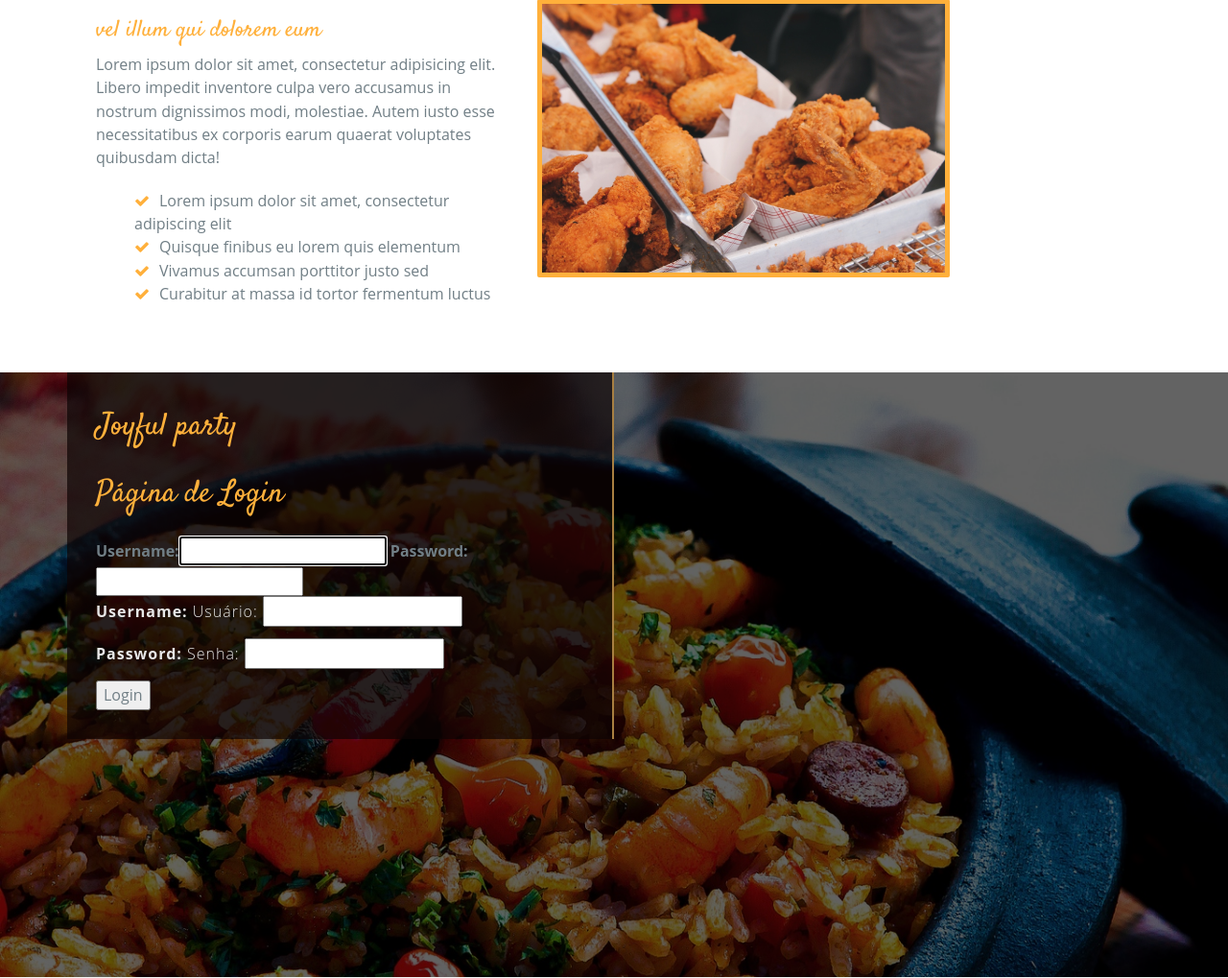
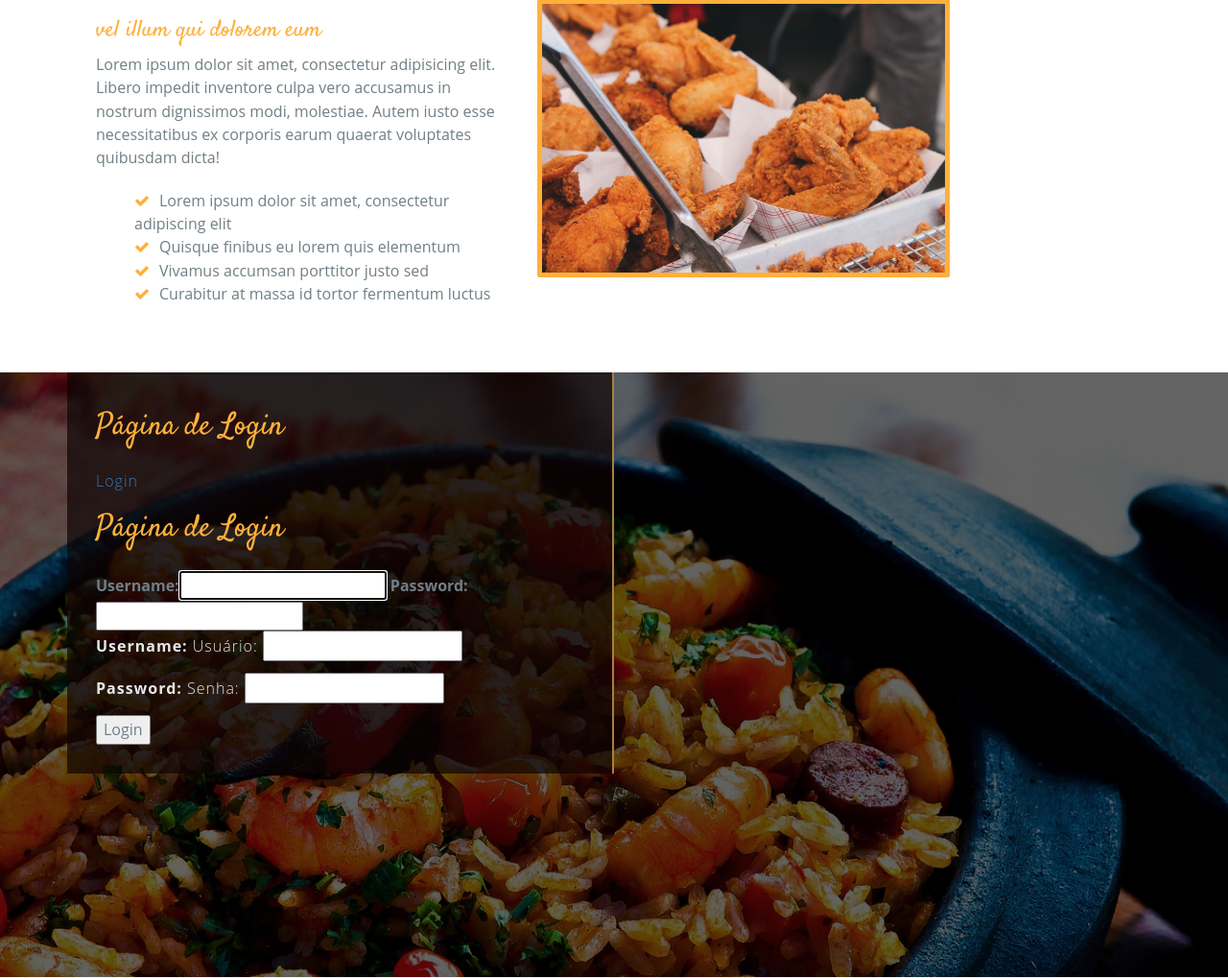
Before and after one commit to brunogomesifrn/info419comida, a Django app: page /login/ in a window 1280 px wide. Shown: the part 1195-2214 px from the top of the page at 96% size. Run offline with Django 3.2, Linux system fonts and the light colour scheme; some libraries are stand-ins or nearby versions; some web fonts are replaced.

Commit message:
coloquei um link para login.html na página index.html

```diff
--- a/core/templates/index.html
+++ b/core/templates/index.html
@@ -137,7 +137,8 @@
             -->
               <div class="col-md-6 col-sm-6 details-text">
                 <div class="content-holder">
-                  <h2>Joyful party</h2>
+                  <h2>Página de Login</h2>
+                  <p><a href="{% url 'login' %}">Login</a></p>
 
                   {% block login %}
 
```
